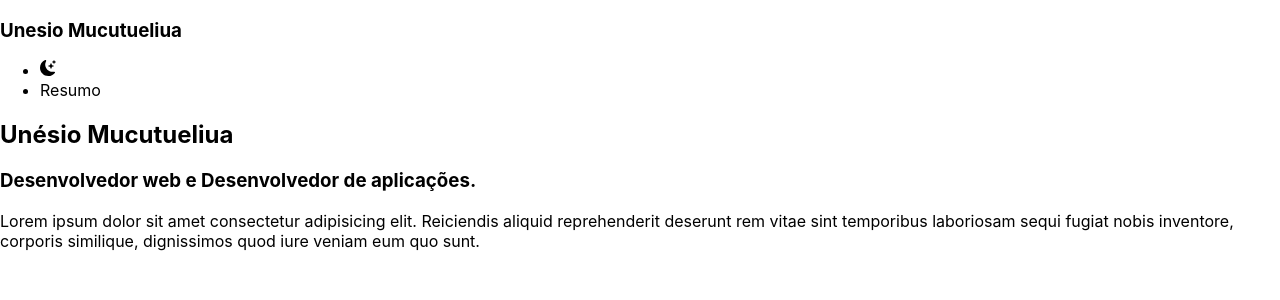
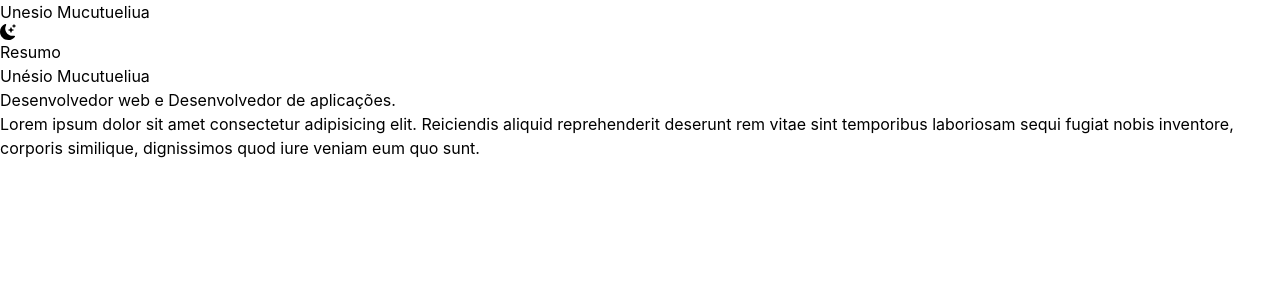
Before and after one commit to Unesio-Severino/React-Tailwind-Portfolio, a Next.js app: page / in a window 1280 px wide. Shown: the top 300 px of the page. Built offline with nearby package versions, Linux system fonts and the light colour scheme.

Commit message:
Configurations

```diff
--- a/styles/globals.css
+++ b/styles/globals.css
@@ -1,3 +1,8 @@
+@tailwind base;
+@tailwind components;
+@tailwind utilities;
+
+
 html,
 body {
   padding: 0;
@@ -15,12 +20,7 @@ a {
   box-sizing: border-box;
 }
 
-@media (prefers-color-scheme: dark) {
-  html {
-    color-scheme: dark;
-  }
-  body {
-    color: white;
-    background: black;
-  }
+@font-face {
+  font-family: "burtons";
+  src: url("../public/Burtons.otf");
 }
```
